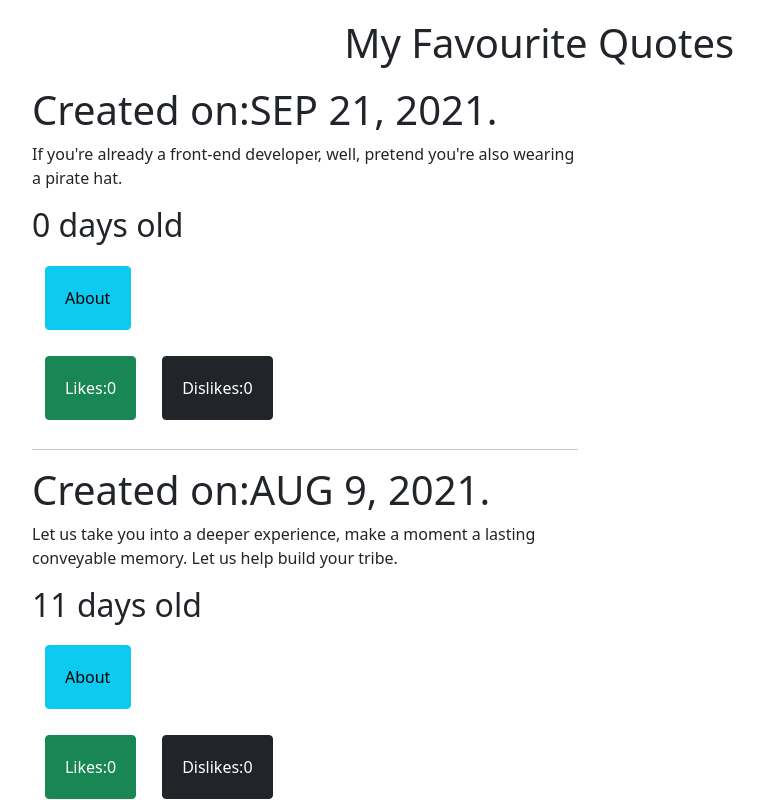
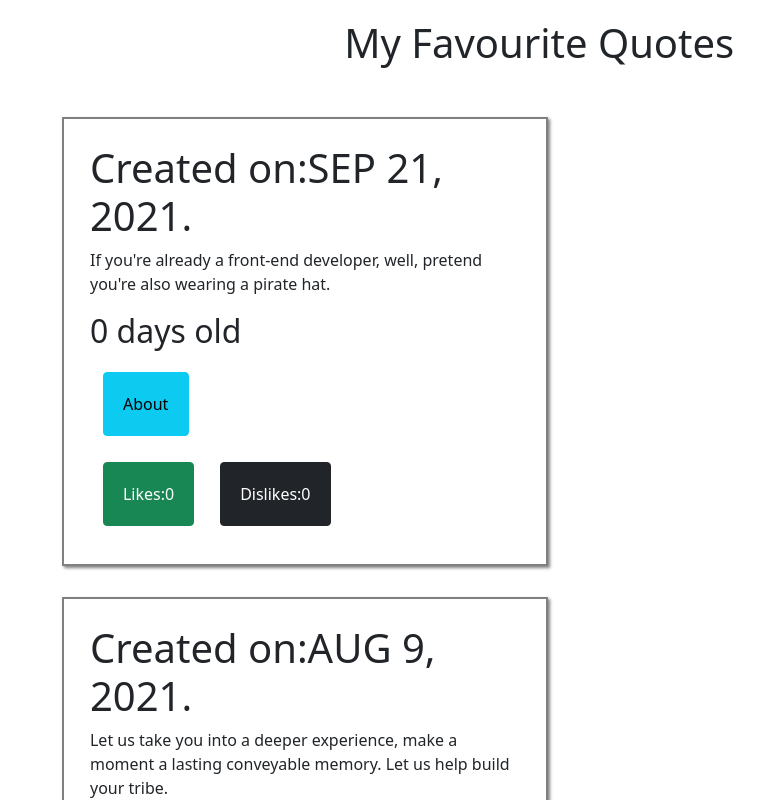
Before and after one commit to JoeshGichon/Favourite-Quotes, an Angular app: page / in a window 1280 px wide. Shown: the top 800 px of the page, without its empty margins (50-814 px from the left). Built offline with nearby package versions, Linux system fonts and the light colour scheme.

Commit message:
This will create a box shadow of the quote view as well as the quote detail

```diff
--- a/src/app/quote/quote.component.css
+++ b/src/app/quote/quote.component.css
@@ -5,3 +5,9 @@ button{
     padding: 1.2rem;
     margin: .8rem;
 }
+li{
+    border: 2px solid grey;
+    box-shadow: 2px 2px 3px grey;
+    padding: 1.6rem;
+    margin: 1.9rem;
+}
--- a/src/app/quote/quote.component.html
+++ b/src/app/quote/quote.component.html
@@ -13,7 +13,6 @@
             <button class="btn btn-dark">Dislikes:{{ quote.downVote }}</button>
             <!-- <p appUpvote>Likes:{{ quote.upVote }}</p> -->
             <!-- <p appDownvote>Dislikes:{{ quote.downVote }}</p> -->
-            <hr>
         </li>
     </div>
     </div>
```
